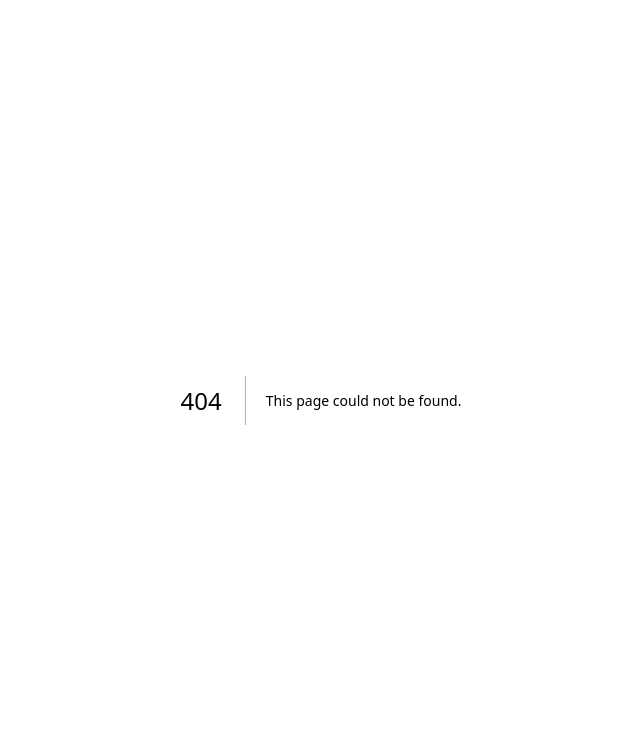
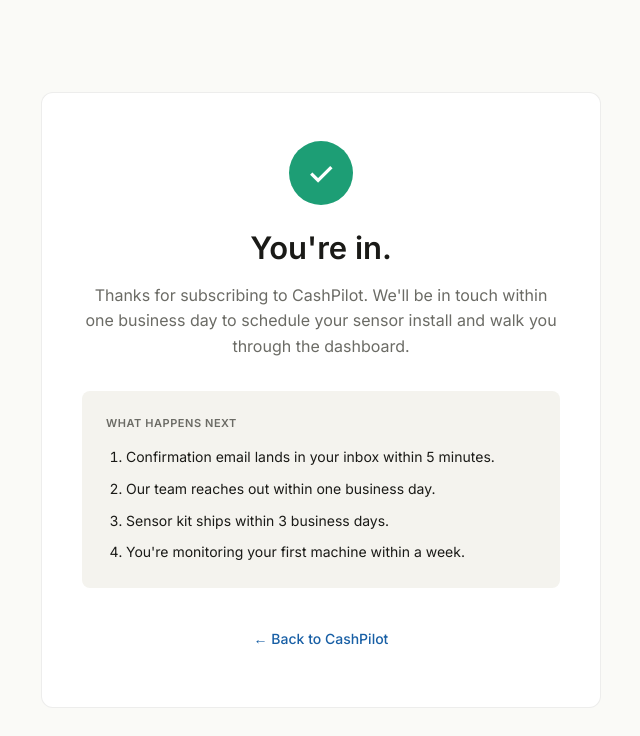
Before and after one commit to jdbostonbu-ops/CashPilot, a Next.js app: page /success in a window 1280 px wide. Before the commit this address had no page. Shown: the top 736 px of the page, without its empty margins (319-959 px from the left). Built offline with nearby package versions, Linux system fonts and the light colour scheme.

Commit message:
added checkout and cancel page and success page for stripe test mode

```diff
--- /dev/null
+++ b/app/api/checkout/route.ts
@@ -0,0 +1,46 @@
+import { NextRequest, NextResponse } from "next/server";
+import Stripe from "stripe";
+
+const stripe = new Stripe(process.env.STRIPE_SECRET_KEY || "", {
+});
+
+export async function POST(request: NextRequest): Promise<NextResponse> {
+  try {
+    const body = (await request.json()) as { priceId?: string };
+    const priceId = body.priceId;
+
+    if (!priceId) {
+      return NextResponse.json(
+        { error: "Missing priceId" },
+        { status: 400 }
+      );
+    }
+
+    const origin = request.headers.get("origin") || "http://localhost:3000";
+
+    const session = await stripe.checkout.sessions.create({
+      mode: "subscription",
+      line_items: [
+        {
+          price: priceId,
+          quantity: 1,
+        },
+      ],
+      success_url: `${origin}/success?session_id={CHECKOUT_SESSION_ID}`,
+      cancel_url: `${origin}/cancel`,
+    });
+
+    if (!session.url) {
+      return NextResponse.json(
+        { error: "No session URL returned" },
+        { status: 500 }
+      );
+    }
+
+    return NextResponse.json({ url: session.url });
+  } catch (error) {
+    const message =
+      error instanceof Error ? error.message : "Unknown error";
+    return NextResponse.json({ error: message }, { status: 500 });
+  }
+}
--- a/app/globals.css
+++ b/app/globals.css
@@ -120,3 +120,179 @@
   margin: 0 auto;
   padding: 0 24px;
 }
+
+/* ============================================
+   Success page
+   ============================================ */
+
+.success-wrap {
+  min-height: 100vh;
+  display: flex;
+  align-items: center;
+  justify-content: center;
+  padding: 2rem 1.5rem;
+  background: var(--band-cream);
+}
+
+.success-card {
+  max-width: 560px;
+  width: 100%;
+  background: var(--band-white);
+  border: 1px solid var(--border);
+  border-radius: var(--radius-lg);
+  padding: 3rem 2.5rem;
+  text-align: center;
+}
+
+.success-checkmark {
+  width: 64px;
+  height: 64px;
+  margin: 0 auto 1.5rem;
+  background: var(--success);
+  color: var(--text-on-dark);
+  border-radius: 50%;
+  display: flex;
+  align-items: center;
+  justify-content: center;
+  font-size: 32px;
+  font-weight: 500;
+}
+
+.success-title {
+  font-size: var(--fs-h2);
+  font-weight: 600;
+  color: var(--text-primary);
+  margin: 0 0 1rem;
+  line-height: 1.2;
+}
+
+.success-subtitle {
+  font-size: var(--fs-lead);
+  color: var(--text-secondary);
+  line-height: 1.6;
+  margin: 0 0 2rem;
+}
+
+.success-details {
+  background: var(--band-soft);
+  border-radius: var(--radius);
+  padding: 1.5rem;
+  margin-bottom: 2rem;
+  text-align: left;
+}
+
+.success-details-label {
+  font-size: var(--fs-micro);
+  font-weight: 600;
+  color: var(--text-secondary);
+  text-transform: uppercase;
+  letter-spacing: 0.05em;
+  margin: 0 0 0.75rem;
+}
+
+.success-steps {
+  margin: 0;
+  padding-left: 1.25rem;
+  color: var(--text-primary);
+  font-size: var(--fs-body);
+  line-height: 1.7;
+  list-style: decimal;
+}
+
+.success-steps li {
+  margin-bottom: 0.5rem;
+}
+
+.success-steps li:last-child {
+  margin-bottom: 0;
+}
+
+.success-home-link {
+  display: inline-block;
+  color: var(--brand-blue);
+  font-size: var(--fs-body);
+  font-weight: 500;
+  padding: 0.5rem 1rem;
+}
+
+.success-home-link:hover {
+  text-decoration: underline;
+}
+
+/* ============================================
+   Cancel page
+   ============================================ */
+
+.cancel-wrap {
+  min-height: 100vh;
+  display: flex;
+  align-items: center;
+  justify-content: center;
+  padding: 2rem 1.5rem;
+  background: var(--band-cream);
+}
+
+.cancel-card {
+  max-width: 480px;
+  width: 100%;
+  background: var(--band-white);
+  border: 1px solid var(--border);
+  border-radius: var(--radius-lg);
+  padding: 3rem 2.5rem;
+  text-align: center;
+}
+
+.cancel-icon {
+  width: 64px;
+  height: 64px;
+  margin: 0 auto 1.5rem;
+  background: var(--band-soft);
+  color: var(--text-secondary);
+  border-radius: 50%;
+  display: flex;
+  align-items: center;
+  justify-content: center;
+  font-size: 28px;
+  font-weight: 500;
+}
+
+.cancel-title {
+  font-size: var(--fs-h2);
+  font-weight: 600;
+  color: var(--text-primary);
+  margin: 0 0 1rem;
+  line-height: 1.2;
+}
+
+.cancel-subtitle {
+  font-size: var(--fs-lead);
+  color: var(--text-secondary);
+  line-height: 1.6;
+  margin: 0 0 2rem;
+}
+
+.cancel-primary-link {
+  display: inline-block;
+  background: var(--brand-blue);
+  color: var(--text-on-dark);
+  font-size: var(--fs-body);
+  font-weight: 500;
+  padding: 0.75rem 1.5rem;
+  border-radius: var(--radius);
+  margin-bottom: 1rem;
+}
+
+.cancel-primary-link:hover {
+  background: var(--brand-blue-dark);
+}
+
+.cancel-secondary-link {
+  display: block;
+  color: var(--text-secondary);
+  font-size: var(--fs-body);
+  padding: 0.5rem;
+}
+
+.cancel-secondary-link:hover {
+  text-decoration: underline;
+}
--- /dev/null
+++ b/app/success/page.tsx
@@ -0,0 +1,29 @@
+import Link from "next/link";
+
+export default function SuccessPage(): JSX.Element {
+  return (
+    <main className="success-wrap">
+      <div className="success-card">
+        <div className="success-checkmark">✓</div>
+        <h1 className="success-title">You&apos;re in.</h1>
+        <p className="success-subtitle">
+          Thanks for subscribing to CashPilot. We&apos;ll be in touch within
+          one business day to schedule your sensor install and walk you
+          through the dashboard.
+        </p>
+        <div className="success-details">
+          <p className="success-details-label">What happens next</p>
+          <ol className="success-steps">
+            <li>Confirmation email lands in your inbox within 5 minutes.</li>
+            <li>Our team reaches out within one business day.</li>
+            <li>Sensor kit ships within 3 business days.</li>
+            <li>You&apos;re monitoring your first machine within a week.</li>
+          </ol>
+        </div>
+        <Link href="/" className="success-home-link">
+          ← Back to CashPilot
+        </Link>
+      </div>
+    </main>
+  );
+}
--- a/package.json
+++ b/package.json
@@ -12,7 +12,8 @@
   "dependencies": {
     "next": "14.2.5",
     "react": "18.3.1",
-    "react-dom": "18.3.1"
+    "react-dom": "18.3.1",
+    "stripe": "^22.3.0"
   },
   "devDependencies": {
     "@types/node": "20.14.10",
```
Also changed, not shown: app/cancel/page.tsx (added, +22 -0 lines), lib/stripe.ts (+44 -21 lines), 1 other file (tests, documents, lock files or other folders).
